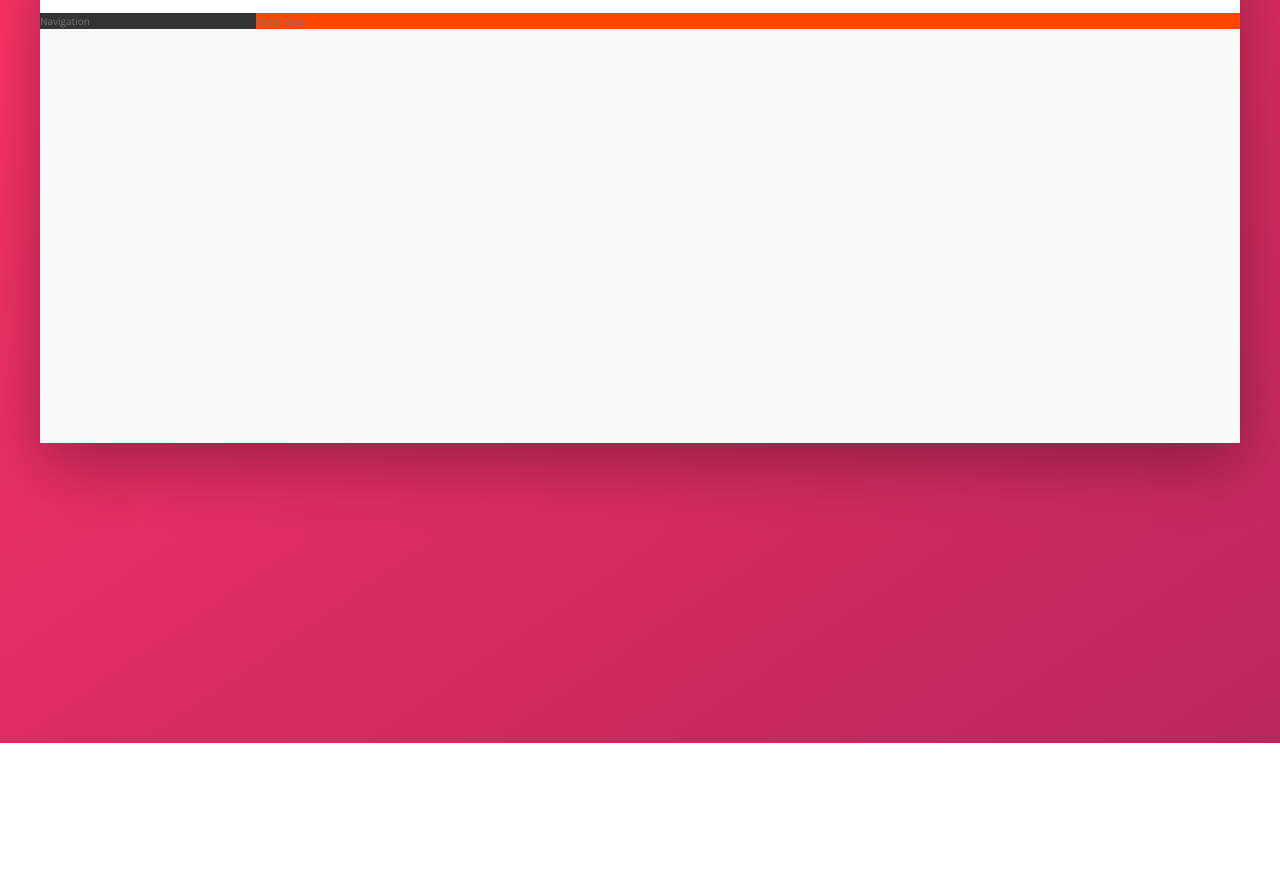
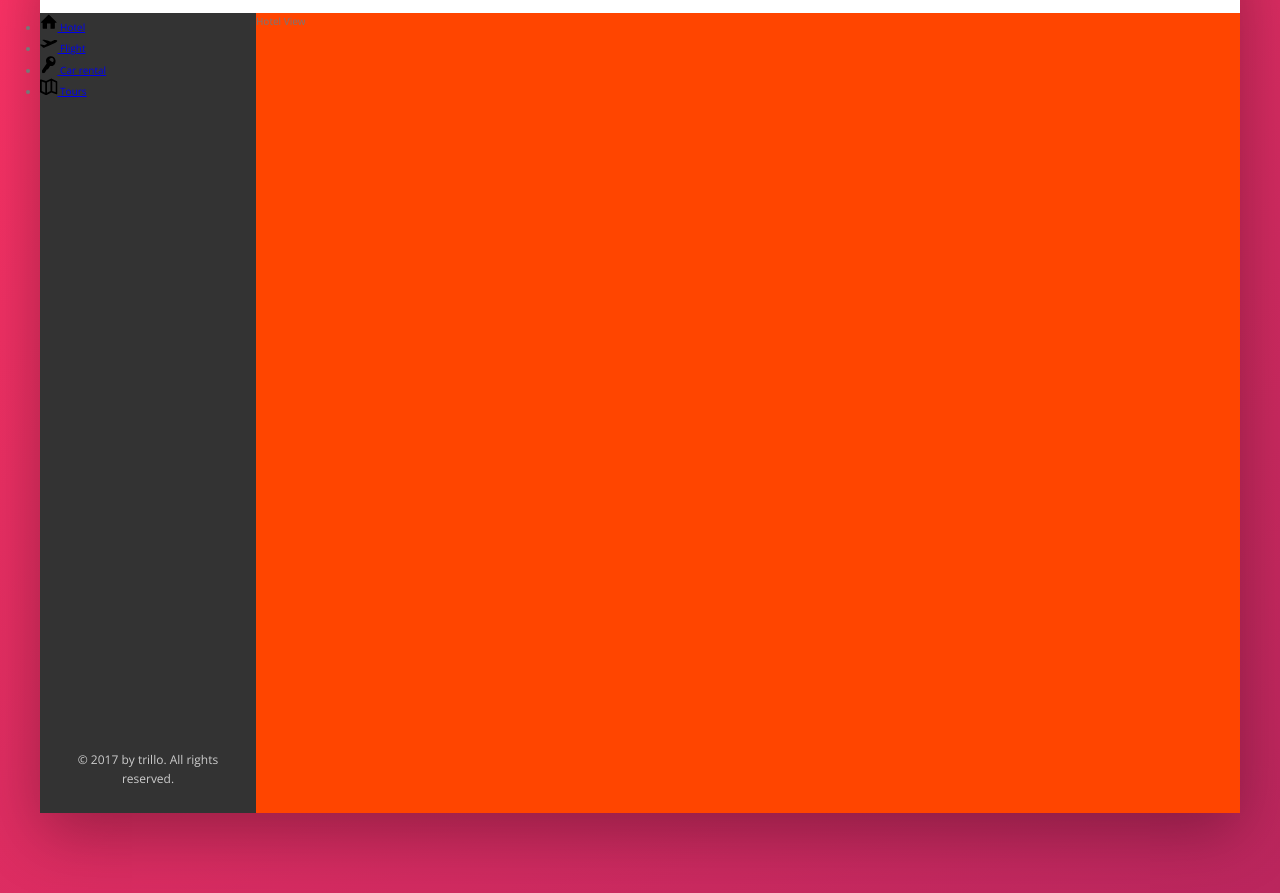
Before and after one commit to topher88/practice-trillo, a website: page index.html in a window 1280 px wide. Shown: the part 137-1030 px from the top of the page. Before the commit the page ends 880 px from the top, so only its background shows below. Drawn offline with nearby package versions, Linux system fonts and the light colour scheme.

Commit message:
Building the Navigation - Part 1

```diff
--- a/index.html
+++ b/index.html
@@ -46,7 +46,44 @@
     </header>
     <div class="content">
       <nav class="sidebar">
-        Navigation
+        <ul class="side-nav">
+          <li class="side-nav__item">
+            <a href="#" class="side-nav__link">
+              <svg class="side-nav__icon">
+                <use xlink:href="img/sprite.svg#icon-home"></use>
+              </svg>
+              <span class="side-nav__name">Hotel</span>
+            </a>
+          </li>
+          <li class="side-nav__item">
+            <a href="#" class="side-nav__link">
+              <svg class="side-nav__icon">
+                <use xlink:href="img/sprite.svg#icon-aircraft-take-off"></use>
+              </svg>
+              <span class="side-nav__name">Flight</span>
+            </a>
+          </li>
+          <li class="side-nav__item">
+            <a href="#" class="side-nav__link">
+              <svg class="side-nav__icon">
+                <use xlink:href="img/sprite.svg#icon-key"></use>
+              </svg>
+              <span class="side-nav__name">Car rental</span>
+            </a>
+          </li>
+          <li class="side-nav__item">
+            <a href="#" class="side-nav__link">
+              <svg class="side-nav__icon">
+                <use xlink:href="img/sprite.svg#icon-map"></use>
+              </svg>
+              <span class="side-nav__name">Tours</span>
+            </a>
+          </li>
+        </ul>
+
+        <div class="legal">
+          &copy; 2017 by trillo. All rights reserved.
+        </div>
       </nav>
       <main class="hotel-view">
         Hotel View
--- a/sass/_component.scss
+++ b/sass/_component.scss
@@ -1,3 +1,6 @@
+///////////////////////////////////////////////////////////
+// HEADER
+
 .logo {
   height: 3.25rem;
   margin-left: 2rem;
@@ -104,3 +107,32 @@
     margin-right: 1rem;
   }
 }
+
+///////////////////////////////////////////////////////////
+// SIDE NAVIGATION
+
+.side-nav {
+  &__item{
+
+  }
+  &__link{
+
+  }
+  &__icon{
+    width: 1.75rem;
+    height: 1.75rem;
+  }
+  &__name{
+
+  }
+}
+
+///////////////////////////////////////////////////////////
+// LEGAL TEXT
+
+.legal {
+  font-size: 1.2rem;
+  color: var(--color-grey-light-4);
+  text-align: center;
+  padding: 2.5rem;
+}
--- a/sass/_layout.scss
+++ b/sass/_layout.scss
@@ -25,9 +25,13 @@
 .sidebar {
   background-color: var(--color-grey-dark-1);
   flex: 0 0 18%;
+  display: flex;
+  flex-direction: column;
+  justify-content: space-between;
 }
 
 .hotel-view {
   background-color: orangered;
   flex: 1;
+  height: 80rem;
 }
```
Also changed, not shown: css/style.css.
